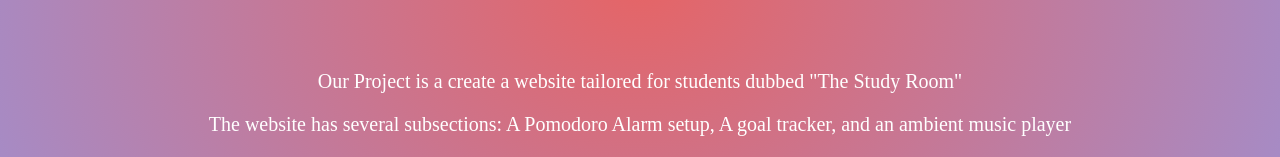
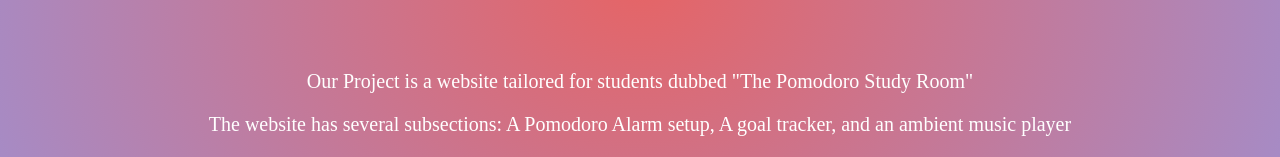
Before and after one commit to Z1mmyNeutron/capstoneProjectTogether, a website: page src/public/index.html in a window 1280 px wide. Shown: the part 547-704 px from the top of the page. Drawn offline with Linux system fonts and the light colour scheme.

Commit message:
polished index

```diff
--- a/src/public/index.html
+++ b/src/public/index.html
@@ -138,7 +138,7 @@
                 </div>
                 <div class="grid-item">
                     <div class="about" id="About">
-                        <p>Our Project is a create a website tailored for students dubbed "The Study Room"</p>
+                        <p>Our Project is a website tailored for students dubbed "The Pomodoro Study Room"</p>
                         <p>The website has several subsections: A Pomodoro Alarm setup, A goal tracker, and an ambient music player</p>
                         <p>The Pomodoro section is for students who want to use the Pomodoro studying technique to maximize information retention and productivity</p>
                         <p>The goal tracker lets students visualize their progress by writing what tasks they need done</p>
```
